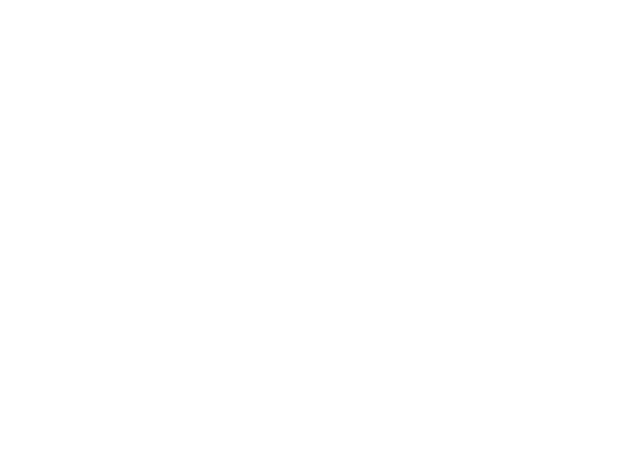
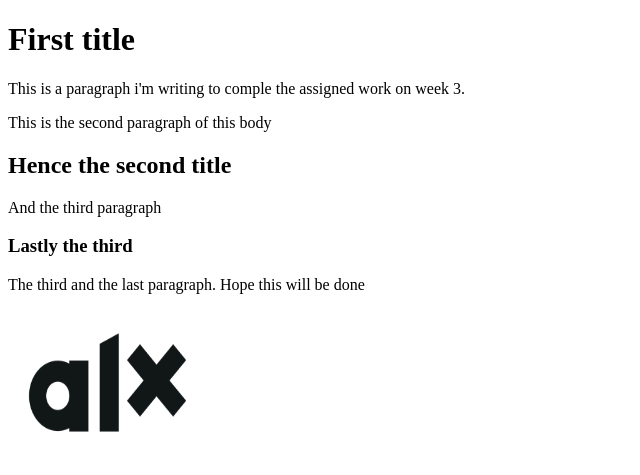
Before and after one commit to 4T4RO/My_First_Portfolio, a plain HTML site: page index.html in a window 1280 px wide. Shown: the whole page, without its empty margins (0-640 px from the left). Drawn offline with Linux system fonts and the light colour scheme.

Commit message:
progress

```diff
--- a/index.html
+++ b/index.html
@@ -0,0 +1,24 @@
+<!DOCTYPE html>
+<html>
+  <head>
+    <title>My test title</title>
+  </head>
+  <body>
+    <h1>First title</h1>
+    <p>
+      This is a paragraph i'm writing to comple the assigned work on week 3.
+    </p>
+    <p>This is the second paragraph of this body</p>
+    <h2>Hence the second title</h2>
+    <p>And the third paragraph</p>
+    <h3>Lastly the third</h3>
+    <p>The third and the last paragraph. Hope this will be done</p>
+    <a href="https://gyc.africa/" target="_blank">
+      <img
+        src="ALX-Logo-07.png"
+        alt="Clicable Image"
+        style="width: 200px; height: 150px"
+      />
+    </a>
+  </body>
+</html>
```
Also changed, not shown: base_index.html (+10 -1 lines), ALX-Logo-07.png (added), tweets.html (deleted).
